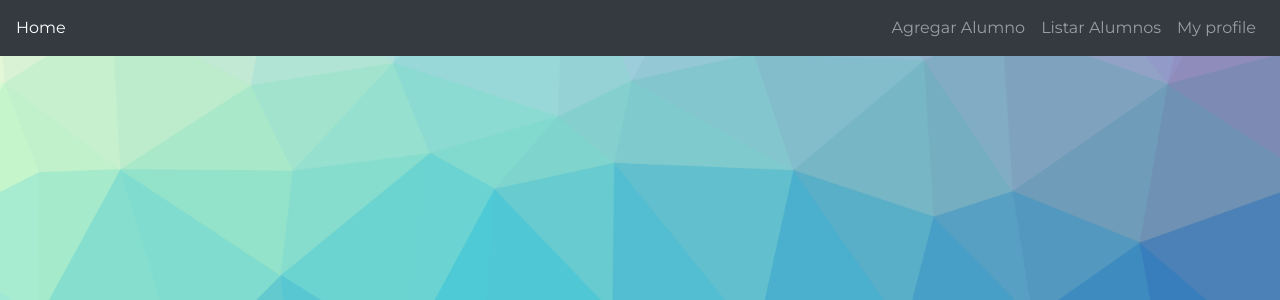
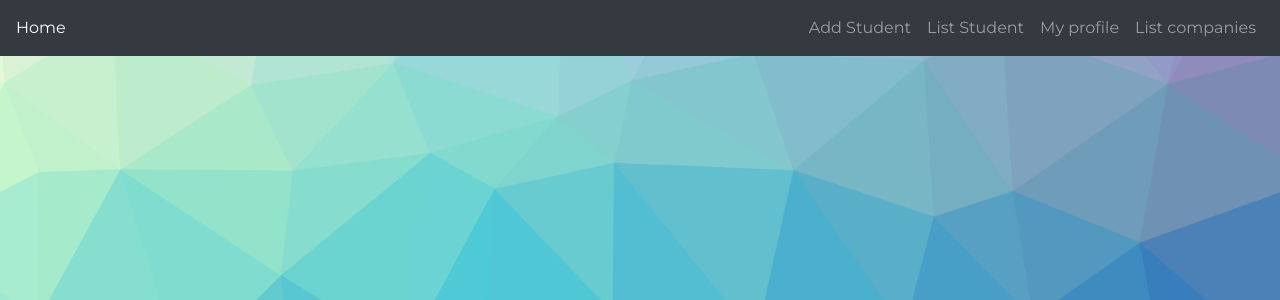
Before and after one commit to echeverriaalex/TP_FINAL_LAB4, a PHP site: template Views/nav.php in a window 1280 px wide. Shown: the top 300 px of the page. Run offline with PHP 8.4, Linux system fonts and the light colour scheme; the template is opened without the code that fills it, so the values that code supplies are empty; some libraries are stand-ins or nearby versions.

Commit message:
nav para alumnos

```diff
--- a/Views/nav.php
+++ b/Views/nav.php
@@ -4,13 +4,16 @@
      </span>
      <ul class="navbar-nav ml-auto">
           <li class="nav-item">
-               <a class="nav-link" href="<?php echo FRONT_ROOT ?>Student/ShowAddView">Agregar Alumno</a>
+               <a class="nav-link" href="<?php echo FRONT_ROOT ?>Student/ShowAddView">Add Student</a>
           </li>
           <li class="nav-item">
-               <a class="nav-link" href="<?php echo FRONT_ROOT ?>Student/ShowListView">Listar Alumnos</a>
+               <a class="nav-link" href="<?php echo FRONT_ROOT ?>Student/ShowListView">List Student</a>
           </li>
           <li>
                <a class="nav-link" href="<?php echo FRONT_ROOT ?>Student/ShowMyProfile">My profile</a>
           </li>
+          <li>
+               <a class="nav-link" href="<?php echo FRONT_ROOT ?>Company/ShowListView">List companies</a>
+          </li>
      </ul>
 </nav>
```
